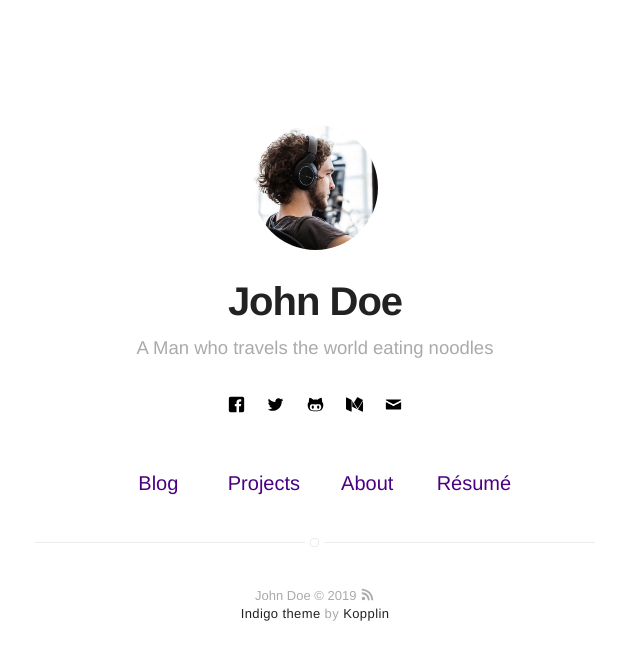
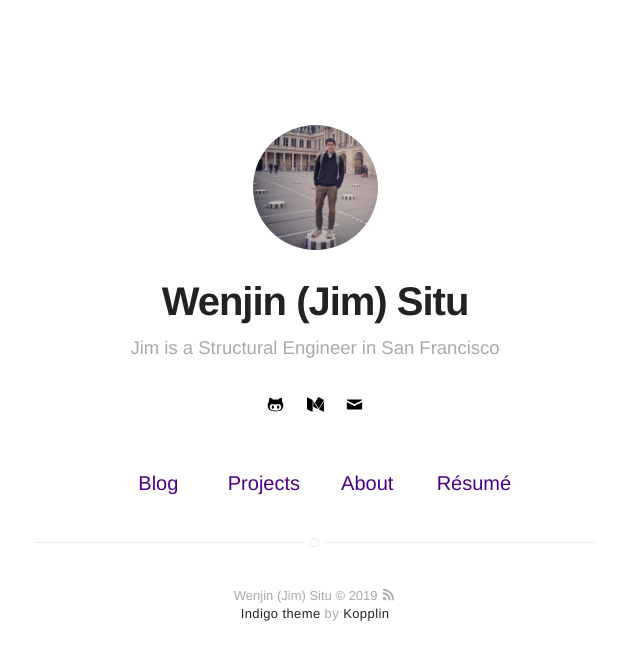
Before and after one commit to jsitu777/wenjinsitu.github.io, a Jekyll site: the page built from index.html, in a window 1280 px wide. Shown: the top 660 px of the page, without its empty margins (325-965 px from the left). Built offline with Jekyll 4.4.1, drawn with Linux system fonts in a browser that asks for light colours.

Commit message:
modify profile pic

```diff
--- a/_config-dev.yml
+++ b/_config-dev.yml
@@ -1,3 +1,3 @@
 # For local testing, run:
 # bundle exec jekyll serve --config _config.yml,_config-dev.yml
-url: http://jsitu.com
+url: wenjinsitu.github.io
--- a/_config.yml
+++ b/_config.yml
@@ -1,14 +1,14 @@
 # main text of home
-name: John Doe
-bio: A Man who travels the world eating noodles
+name: Wenjin (Jim) Situ
+bio: Jim is a Structural Engineer in San Francisco
 
 # twitter summary info
-description: A blog about technology and stuff related
+description: A blog for professional presentation
 
 # if it's an external image, update below for true
 # better with square images
 external-image: false
-picture: assets/images/profile.jpg
+picture: assets/images/Jim.jpg
 
 # If you want to include your resume, set to true
 # and specify source (external or local).
@@ -34,15 +34,15 @@
   categories: [blog, project] # only show disqus for posts that have these categories
 
 # if you don't have any of social below, comment the line
-facebook: myfacebook
-twitter: mytwitter
+# facebook: myfacebook
+# twitter: mytwitter
 # google: mygoogle
 # instagram: myinstagram
 # pinterest: mypinterest
 # linkedin: mylinkedin
 # youtube: myyoutube
 # spotify: myspotify
-github: mygithub
+# github: mygithub
 # gitlab: mygitlab
 # lastfm: mylastfm
 # stackoverflow: 7044681/mystackoverflow
@@ -51,11 +51,11 @@
 medium: medium
 # vimeo: myvimeo
 # lanyrd: mylanyrd
-email: myemail@gmail.com
+email: oliviersgf@gmail.com
 
 authors:
     johndoe:
-        name: John Doe
+        name: Wenjin Situ
         bio: A Man who travels the world eating noodles
         external-image: false
         picture: assets/images/profile.jpg
```
Also changed, not shown: assets/images/Jim.jpg (added).
